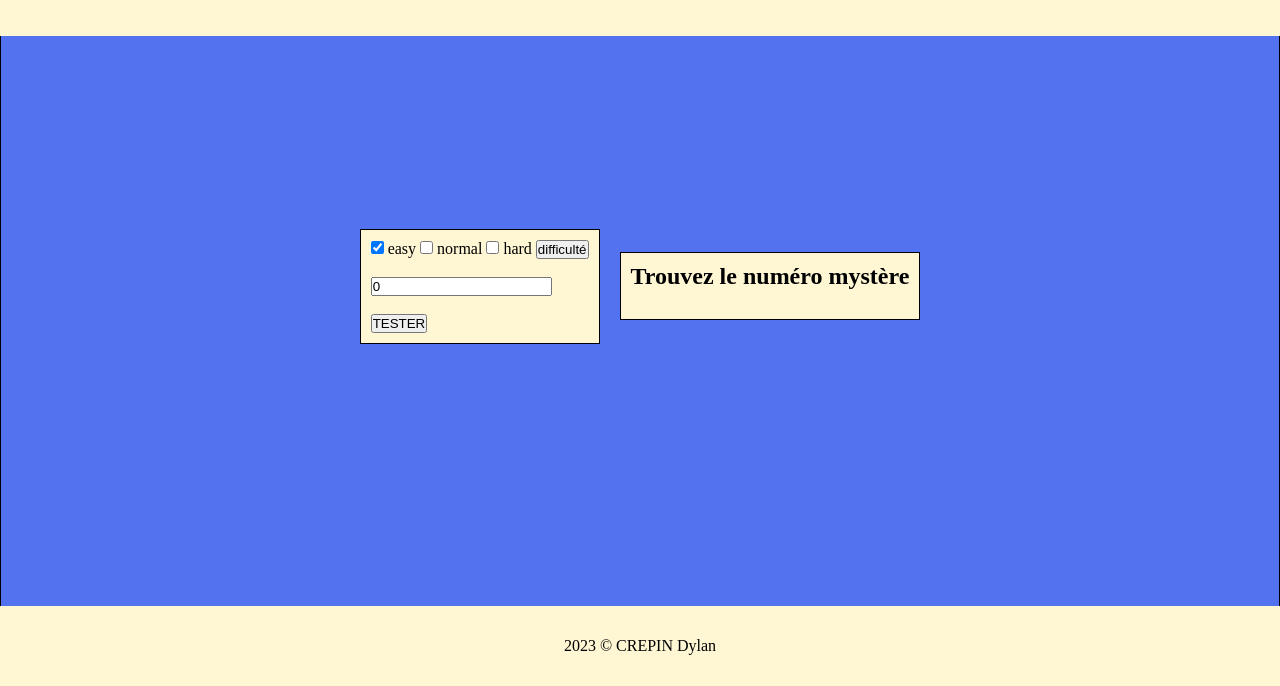
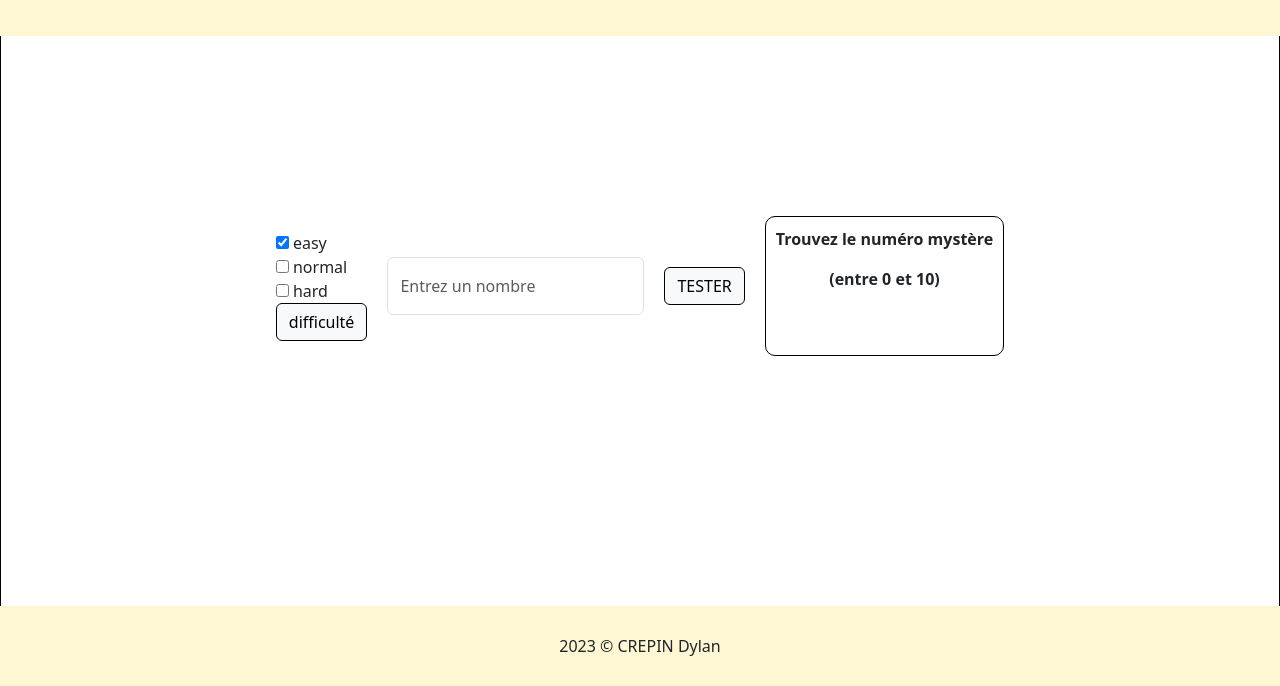
Before and after one commit to Nalyd59/MYSTERY_NBR, a plain HTML site: page index.html in a window 1280 px wide. Shown: the part 114-800 px from the top of the page. Drawn offline with nearby package versions, Linux system fonts and the light colour scheme.

Commit message:
Add files via upload

```diff
--- a/css/style.css
+++ b/css/style.css
@@ -23,14 +23,15 @@ header {
 	align-items: center;
 	justify-content: center;
 	min-height: 100vh;
-	background-color: #5372f0;
+	background-color: #fff;
     border: 1px solid black;
 }
-#ecran, #input{
-    background-color: #FFF7D4;
-    padding: 10px;
-    margin: 10px;
+#ecran{
     border: 1px solid black;
+	border-radius: 10px;
+	padding: 10px;
+	text-align: center;
+	margin: 50px;
 }
 li{
 	list-style-type: none;
@@ -48,3 +49,17 @@ footer {
 #resultat{
 	visibility: hidden;
 }
+#btn{
+	border: 1px solid black;
+}
+#ecran > p{
+	font-weight: bold;
+}
+#container > div{
+	margin: 10px;
+}
+form{
+	display: flex;
+	justify-content: center;
+	flex-direction: column;
+}
--- a/index.html
+++ b/index.html
@@ -6,6 +6,7 @@
         <meta name="viewport" content="width=device-width, initial-scale=1.0">
         <title>Mystery Number</title>
         <link rel="stylesheet" href="css/style.css">
+        <link href="https://cdn.jsdelivr.net/npm/bootstrap@5.3.0/dist/css/bootstrap.min.css" rel="stylesheet" integrity="sha384-9ndCyUaIbzAi2FUVXJi0CjmCapSmO7SnpJef0486qhLnuZ2cdeRhO02iuK6FUUVM" crossorigin="anonymous">
     </head>
 <body>
     <header id="header">
@@ -15,30 +16,27 @@
 
         <div id="input">
             <div>
+
                 <form>
-                    <input type="checkbox" name="select" id="easy" checked>
-                    <label for="easy">easy</label>
 
-                    <input type="checkbox" name="select" id="normal">
-                    <label for="normal">normal</label>
+                    <label for="easy"><input type="checkbox" name="select" id="easy" checked> easy</label>
+                    <label for="normal"><input type="checkbox" name="select" id="normal"> normal</label>
+                    <label for="hard"><input type="checkbox" name="select" id="hard"> hard</label>
+                    <input class="btn btn-light" id="btn" type="button" value="difficulté" onclick="set_level()">
 
-                    <input type="checkbox" name="select" id="hard">
-                    <label for="hard">hard</label>
-
-                    <input id="btn" type="button" value="difficulté" onclick="set_level()">
                 </form>
             </div>
-            <br>
-            <div>
-                <input id="nbr" name="nbr" type="number" value="0">
-                <br><br>
-                <input id ="btn" type="button" value="TESTER" onclick="testnbr()">
-            </div>
         </div>
-
+        <div>
+            <input class="form-control py-3" placeholder="Entrez un nombre" id="nbr" name="nbr" type="number">
+        </div>
+        <div>
+            <input class="btn btn-light" id ="btn" type="button" value="TESTER" onclick="testnbr()">
+        </div>
         <div id="ecran">
 
-            <h2>Trouvez le numéro mystère</h2>
+            <p >Trouvez le numéro mystère</p>
+            <p >(entre 0 et 10)</p>
 
             <div id="ecran1">
                 <h3></h3>
@@ -58,7 +56,7 @@
             <div id="resultat">
                 <h2 id="resultat_titre"></h2>
                 <p id="resultat_nbr"></p>
-                <button id="btn" type="button" onclick="location.reload()">REJOUER</button>
+                <button id="btn" class="btn btn-primary" type="Button" onclick="location.reload()">REJOUER</button>
             </div>
 
 
--- a/script.js
+++ b/script.js
@@ -31,7 +31,7 @@ function testnbr() {
         essai--;
     }else{
         document.getElementById('resultat').style.visibility = 'visible';
-        document.getElementById('resultat_titre').innerHTML = 'gagné !!';
+        document.getElementById('resultat_titre').innerHTML = 'gagné !!  :)';
         document.getElementById('resultat_nbr').textContent = 'Le resultat est bien : ' + nbr_win;
     }
 
@@ -39,7 +39,7 @@ function testnbr() {
     if (essai === 0) {
 
         document.getElementById('resultat').style.visibility = 'visible';
-        document.getElementById('resultat_titre').innerHTML = 'perdu !! vous avez plus de chances';
+        document.getElementById('resultat_titre').innerHTML = 'perdu !! :(';
         document.getElementById('resultat_nbr').textContent = 'Le resultat etais : ' + nbr_win;
 
     }else if (essai < 0){
```
